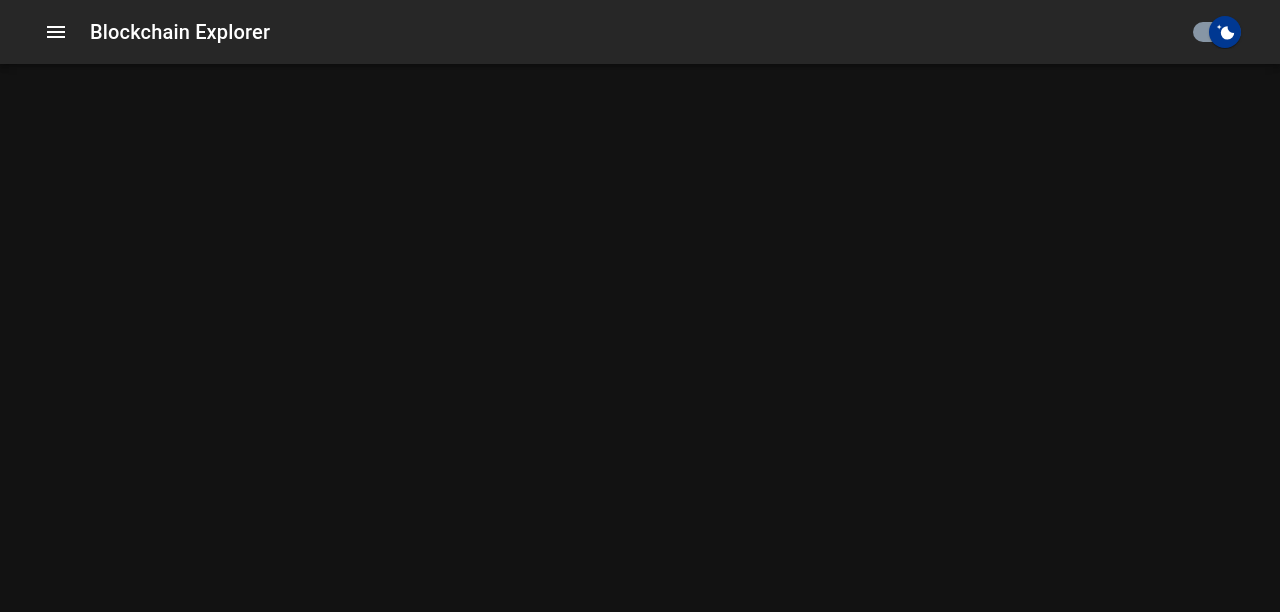
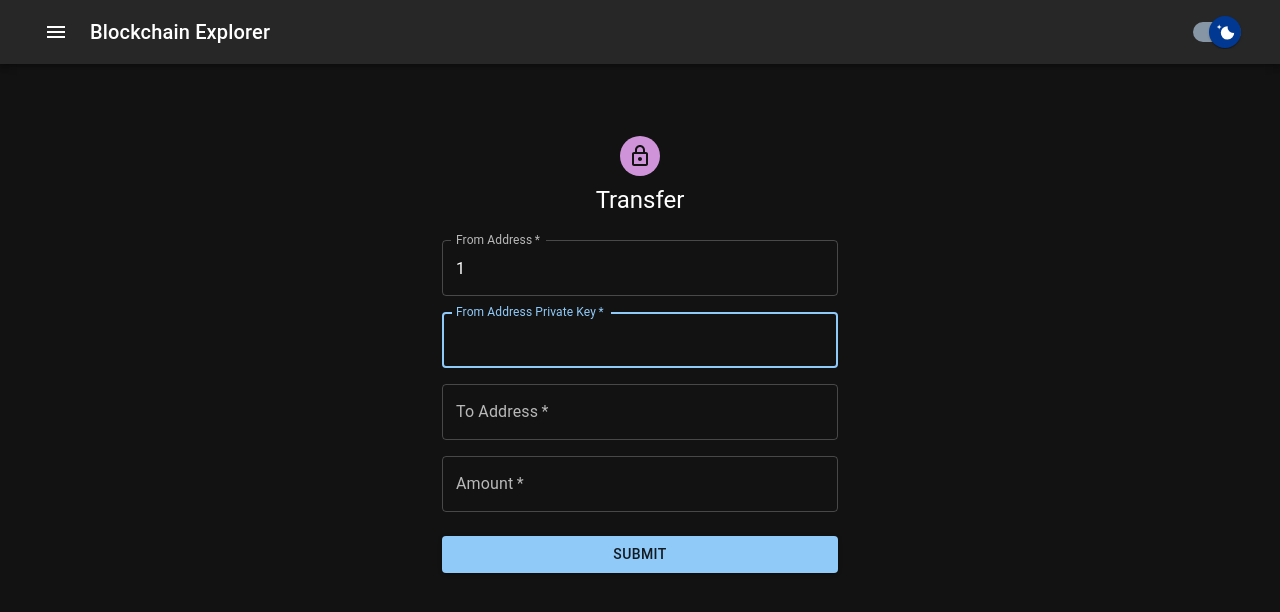
Before and after one commit to allentsangdev/Blockchain-Explorer, a React (Create React App) app: page /transfer/1 in a window 1280 px wide. Before the commit this address had no page. Shown: the top 612 px of the page. Built offline with nearby package versions, Linux system fonts and the light colour scheme.

Commit message:
update transfer router and default address

```diff
--- a/src/components/Addresses.jsx
+++ b/src/components/Addresses.jsx
@@ -39,7 +39,7 @@ export default function Addresses(props) {
 
               {nodeAddresses.map((address) => (
                 <Grid item xs={12}>
-                  <Link to="/transfer" style={{ color: props.currentTheme.palette.text.primary }}> {address} </Link>
+                  <Link to={`/transfer/${address}`} style={{ color: props.currentTheme.palette.text.primary }}> {address} </Link>
                 </Grid>
               ))}
             </Grid>
--- a/src/components/App.jsx
+++ b/src/components/App.jsx
@@ -43,7 +43,7 @@ function App() {
           <Route path="/wallet" element={<Wallet/>} exact/>
           <Route path="/addresses" element={<Addresses currentTheme={theme}/>} exact/>
           <Route path="/transaction-history" element={<Transaction />} exact/>
-          <Route path="/transfer" element={<Transfer/>} exact/>
+          <Route path="/transfer/:address" element={<Transfer/>} exact/>
         </Routes>
 
 
--- a/src/components/Navbar.jsx
+++ b/src/components/Navbar.jsx
@@ -107,7 +107,7 @@ export default function Navbar(props) {
         <Link to="/" style={{textDecoration: 'none' }}> <Button style={{color: props.currentTheme.palette.text.primary, width:'100%'}} variant='text'>Home</Button></Link>
         <Link to="/wallet" style={{textDecoration: 'none' }}> <Button style={{color: props.currentTheme.palette.text.primary, width:'100%'}} variant='text'>  My Wallet </Button> </Link>
         <Link to="/addresses" style={{textDecoration: 'none' }}> <Button style={{color: props.currentTheme.palette.text.primary, width:'100%'}} variant='text'>  Node Addresses </Button> </Link>
-        <Link to="/transaction-history" style={{textDecoration: 'none' }}> <Button style={{color: props.currentTheme.palette.text.primary,width:'100%'}} variant='text'> Transaction History </Button> </Link>
+        <Link to="/transaction-history" style={{textDecoration: 'none' }}> <Button style={{color: props.currentTheme.palette.text.primary, width:'100%'}} variant='text'> Transaction History </Button> </Link>
         <Footer style={{ position: "absolute", bottom: "0" }}/>
       </Drawer>
     </>
--- a/src/components/Transfer.jsx
+++ b/src/components/Transfer.jsx
@@ -12,28 +12,12 @@ import Typography from '@mui/material/Typography';
 import Container from '@mui/material/Container';
 import axios from 'axios'
 import { useForm } from "react-hook-form";
-
-
-const sourceAccount = "3b848f051702b26765853c28d6f8b5d4777c198e251073fbd62fb2937bf2eaae"
-const destinationAccount = "0x6dC70bEa16f1ef94A7350989ca5413a2E180860f"
-
-// Defining the mock data
-// With only one object for testing
-/*const recieptData =
-  {
-      transactionHash: "0x1367409cddde9a7c8571d34f935adcb2a50214f2afbb151bb16eaf8847dda2ff",
-      blockHash: "0xf32c44c730609dbbf6d5ba0ab7d9747460b8ab4f3d1c81d822cc10a6e48f2613",
-      blockNumber: "10",
-      from: "0x6dC70bEa16f1ef94A7350989ca5413a2E180860f",
-      to: "0x03d0cf3f4A832C8E2c224BaA4a049110F39E630F",
-      gasUsed: "21000"
-  }
-  */
+import { useParams } from 'react-router-dom';
 
 export default function Transfer() {
 
   React.useEffect(()=> {
-    alert('💡 Please note that the backend api of this transaction component is pointing to a local blockchain on HTTP://127.0.0.1:7545, please replace the "From Address Private Key" and "To Address" with info obtained from your local blockchain 💡')
+    alert('💡 Please note that the backend API of this transaction component is pointing to a local blockchain running on your local machine, please \n\n1️⃣ Make sure a blockchain instance (ie.Ganache) is running on HTTP://127.0.0.1:7545 \n2️⃣ Fill in the "From Address Private Key" and "To Address" with info obtained from your local blockchain')
   },[])
 
 
@@ -115,6 +99,9 @@ export default function Transfer() {
   // react hook form
   const { register, handleSubmit, formState: {errors} } = useForm();
 
+  //
+  const { address } = useParams();
+
   return (
     <>
       <Container component="main" maxWidth="xs">
@@ -124,15 +111,26 @@ export default function Transfer() {
           <Typography component="h1" variant="h5"> Transfer </Typography>
           <Box component="form" noValidate onSubmit={handleSubmit(handleTransfer)} sx={{ mt: 3 }}>
             <Grid container spacing={2}>
+            <Grid item xs={12}>
+                <TextField
+                  required
+                  fullWidth
+                  id="fromAddress"
+                  label="From Address"
+                  autoFocus
+                  defaultValue={address}
+                  {...register("sourceAddress", {required:"Required"})}
+                  error={!!errors.source ? errors.source.message : null}
+                />
+              </Grid>
               <Grid item xs={12}>
                 <TextField
                   required
                   fullWidth
-                  id="fromAddress"
+                  id="fromAddressKey"
                   label="From Address Private Key"
                   autoFocus
                   type="password"
-                  defaultValue={sourceAccount}
                   {...register("source", {required:"Required"})}
                   error={!!errors.source ? errors.source.message : null}
                 />
@@ -143,7 +141,6 @@ export default function Transfer() {
                   fullWidth
                   id="toAddress"
                   label="To Address"
-                  defaultValue={destinationAccount}
                   {...register("destination", {required:"Required"})}
                   error={!!errors.destination ? errors.destination.message : null}
                 />
@@ -172,3 +169,22 @@ export default function Transfer() {
   </>
   );
 }
+
+
+/* Mock Data
+const sourceAccount = "3b848f051702b26765853c28d6f8b5d4777c198e251073fbd62fb2937bf2eaae"
+const destinationAccount = "0x6dC70bEa16f1ef94A7350989ca5413a2E180860f"
+*/
+
+// Defining the mock data
+// With only one object for testing
+/*const recieptData =
+  {
+      transactionHash: "0x1367409cddde9a7c8571d34f935adcb2a50214f2afbb151bb16eaf8847dda2ff",
+      blockHash: "0xf32c44c730609dbbf6d5ba0ab7d9747460b8ab4f3d1c81d822cc10a6e48f2613",
+      blockNumber: "10",
+      from: "0x6dC70bEa16f1ef94A7350989ca5413a2E180860f",
+      to: "0x03d0cf3f4A832C8E2c224BaA4a049110F39E630F",
+      gasUsed: "21000"
+  }
+  */
```
